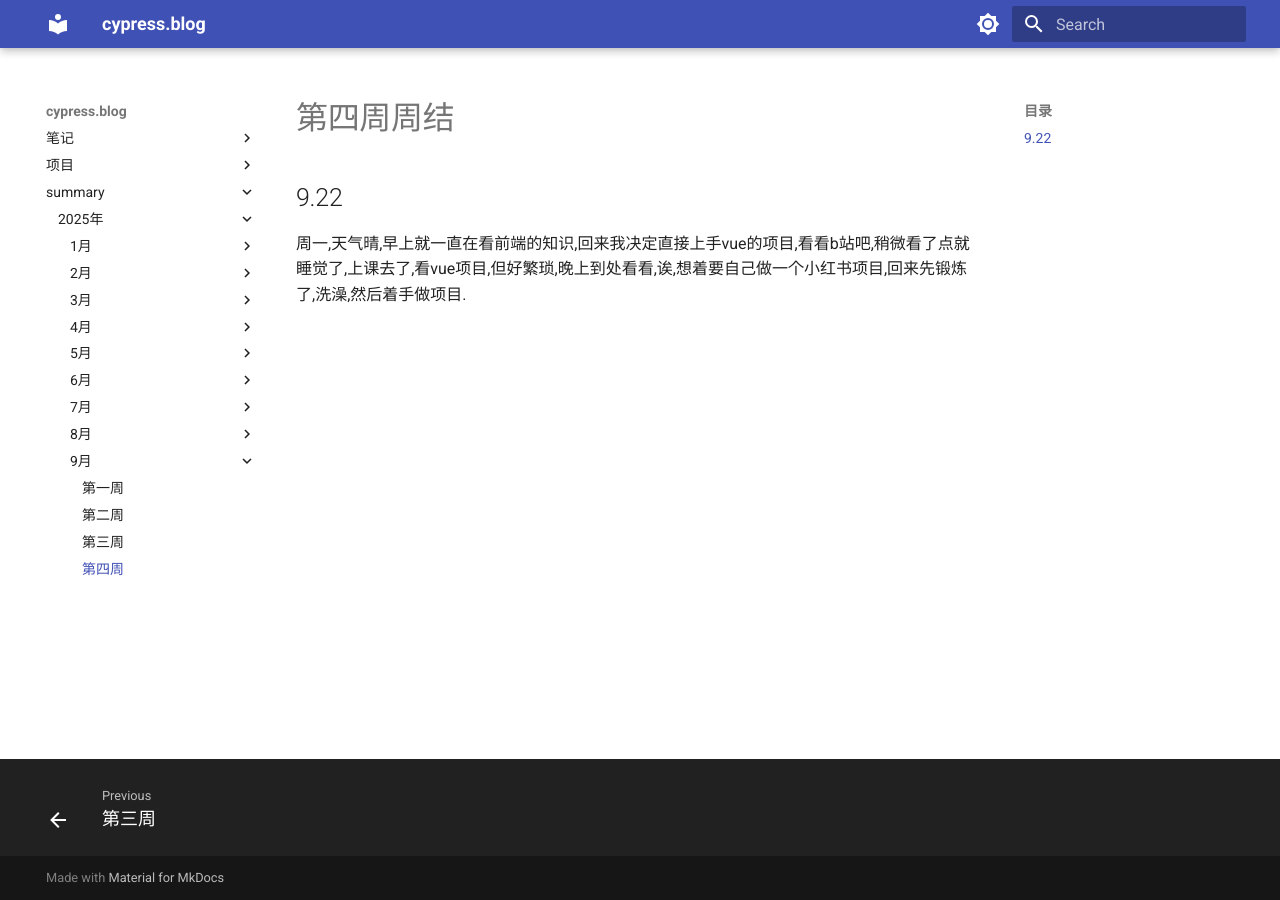
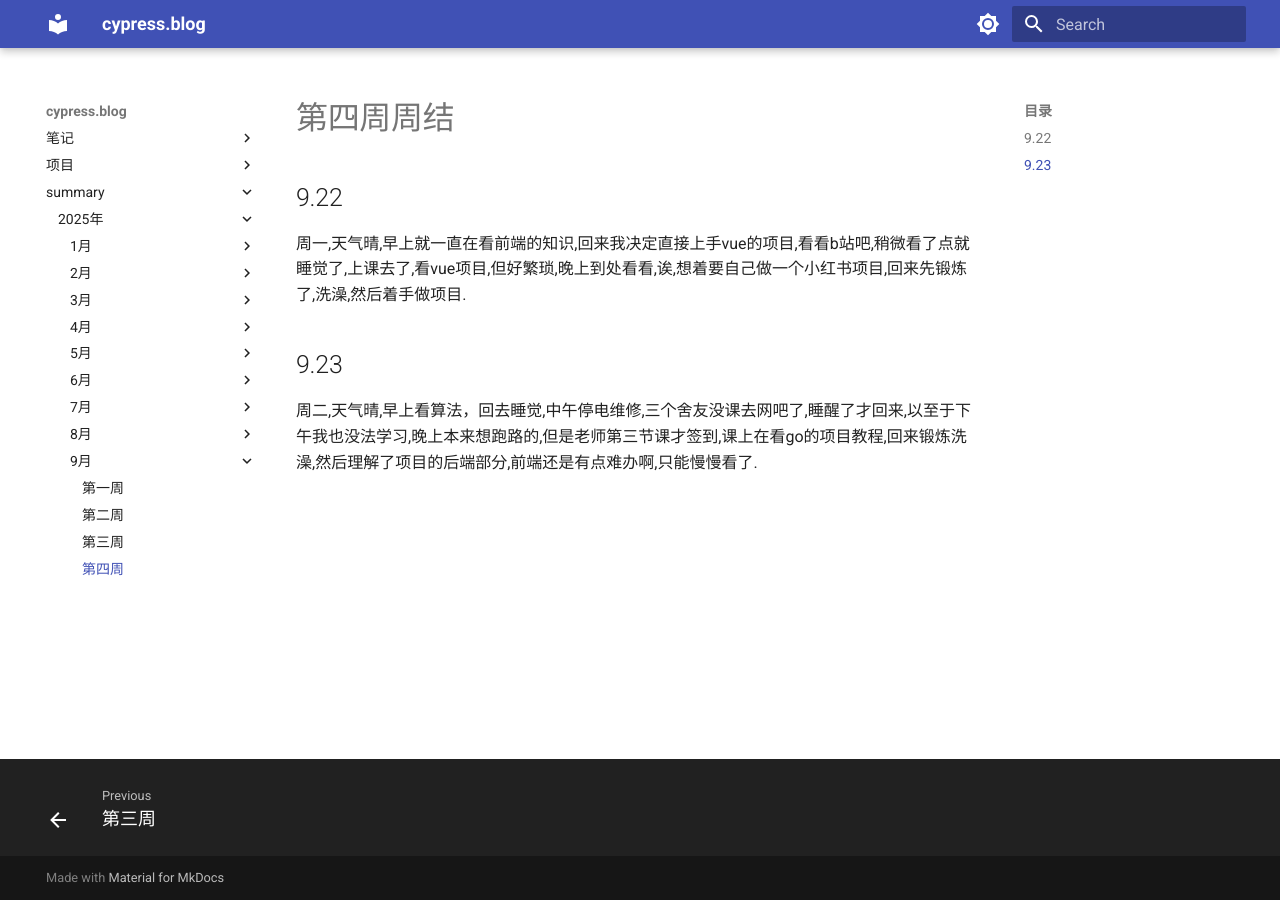
Before and after one commit to cyprer/blog0, an MkDocs documentation site: the page built from docs/summary/25year/9month/4week.md, in a window 1280 px wide. Built offline with MkDocs 1.6.1 and Material for MkDocs 9.7.7, drawn with Linux system fonts in a browser that asks for light colours.

Commit message:
docs: 更新25年9月第4周周结内容
添加9月23日的学习记录和项目进展

```diff
--- a/docs/summary/25year/9month/4week.md
+++ b/docs/summary/25year/9month/4week.md
@@ -2,3 +2,5 @@
 
 ## 9.22
   周一,天气晴,早上就一直在看前端的知识,回来我决定直接上手vue的项目,看看b站吧,稍微看了点就睡觉了,上课去了,看vue项目,但好繁琐,晚上到处看看,诶,想着要自己做一个小红书项目,回来先锻炼了,洗澡,然后着手做项目.
+## 9.23
+  周二,天气晴,早上看算法，回去睡觉,中午停电维修,三个舍友没课去网吧了,睡醒了才回来,以至于下午我也没法学习,晚上本来想跑路的,但是老师第三节课才签到,课上在看go的项目教程,回来锻炼洗澡,然后理解了项目的后端部分,前端还是有点难办啊,只能慢慢看了.
```
